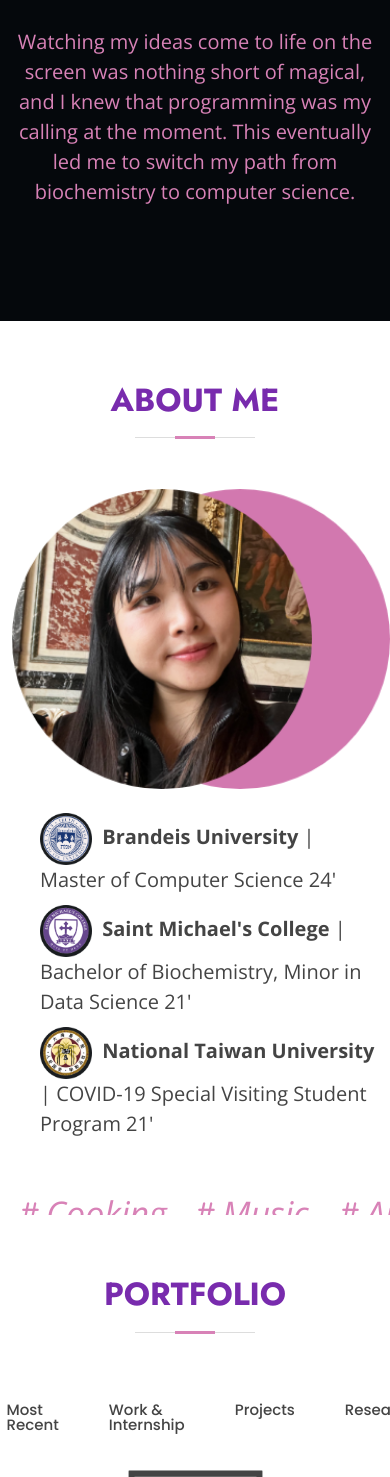
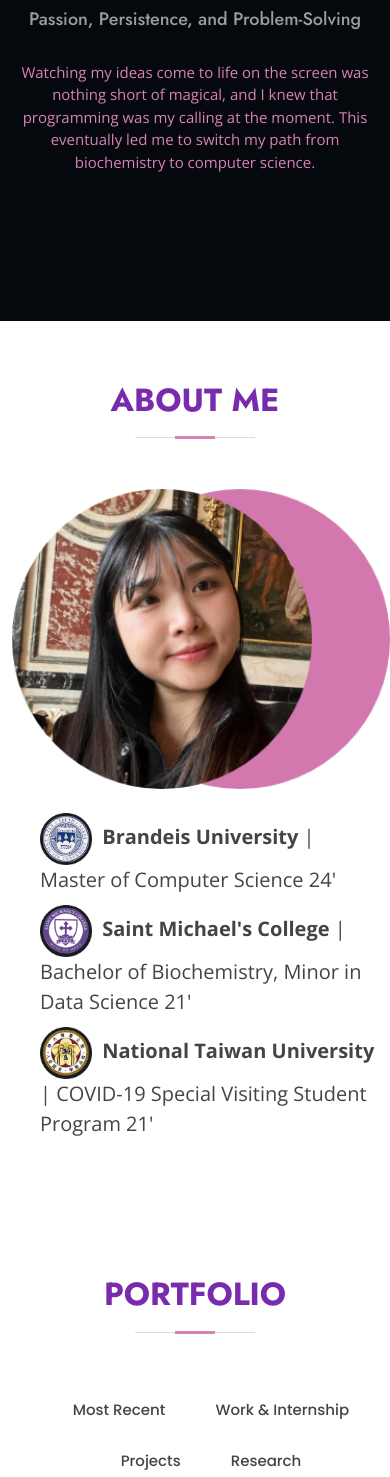
Before and after one commit to Tristacc/Tristacc.github.io, a plain HTML site: page index.html in a window 390 px wide. Shown: the part 523-2000 px from the top of the page. Drawn offline with nearby package versions, Linux system fonts and the light colour scheme.

Commit message:
resposive setting

```diff
--- a/assets/css/style.css
+++ b/assets/css/style.css
@@ -466,6 +466,10 @@ h6 {
   #title .title-img img {
     width: 50%;
   }
+
+  #hashtag i {
+    color: white;
+  }
 }
 
 @media (max-width: 768px) {
@@ -480,8 +484,16 @@ h6 {
     margin-bottom: 30px;
   }
 
+  #title p {
+    font-size: 15px;
+  }
+
   #title .title-img img {
     width: 70%;
+  }
+
+  #hashtag i {
+    color: white;
   }
 }
 
@@ -493,6 +505,14 @@ h6 {
   #title .btn-get-started {
     font-size: 16px;
     padding: 10px 24px 11px 24px;
+  }
+
+  #title p {
+    font-size: 15px;
+  }
+
+  #hashtag i {
+    color: white;
   }
 }
 
--- a/index.html
+++ b/index.html
@@ -113,7 +113,7 @@
 
                             </ul>
                             <ul>
-                                <li>
+                                <li id="hashtag">
                                     <i class="bi bi-hash">Cooking</i>
                                     <i class="bi bi-hash" id="icon-like">Music</i>
                                     <i class="bi bi-hash" id="icon-like2">Art & Design</i>
@@ -137,7 +137,7 @@
                 </div>
                 <div class="row portfolio" data-aos="fade-up">
                     <div class="col-lg-6">
-                        <ul id="portfolio-flters" class="d-flex justify-content-center" data-aos="fade-up"
+                        <ul id="portfolio-flters" class="d-flex justify-content-center flex-wrap" data-aos="fade-up"
                             data-aos-delay="100">
                             <li data-filter=".filter-recent" class="filter-active">Most Recent</li>
                             <li data-filter=".filter-work">Work & Internship</li>
```
